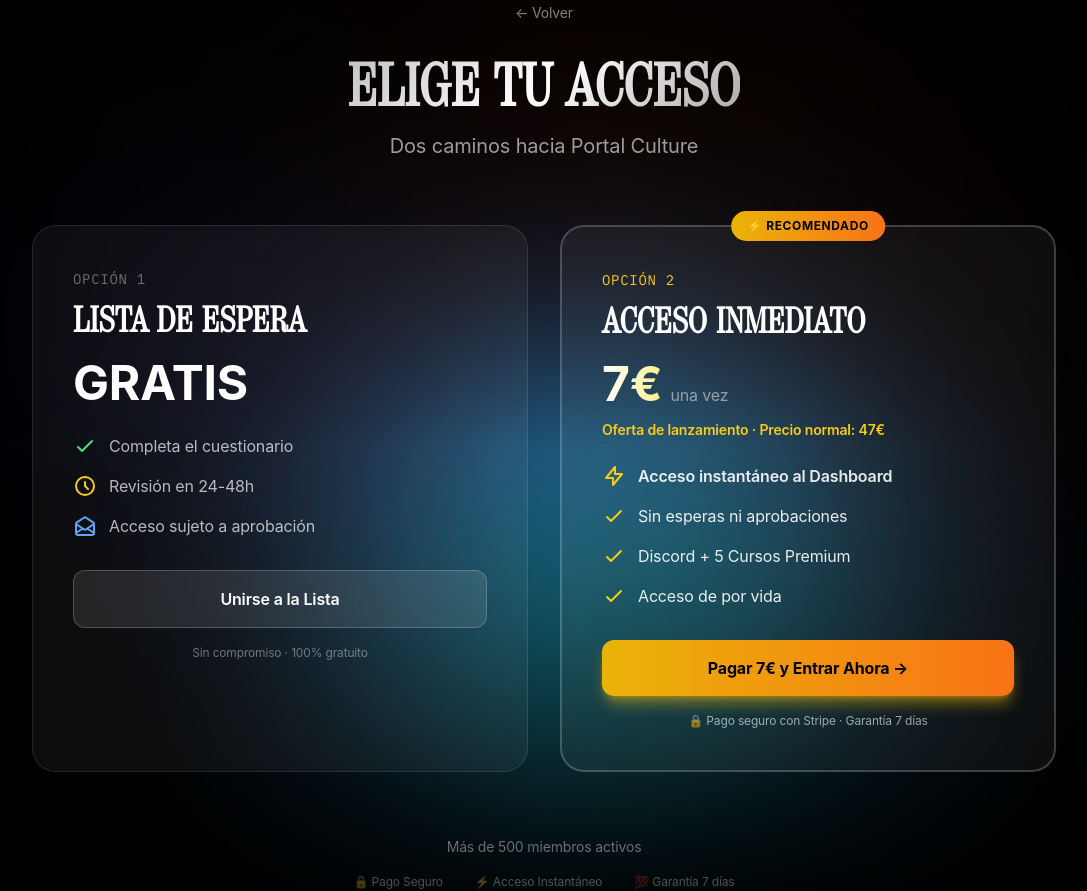
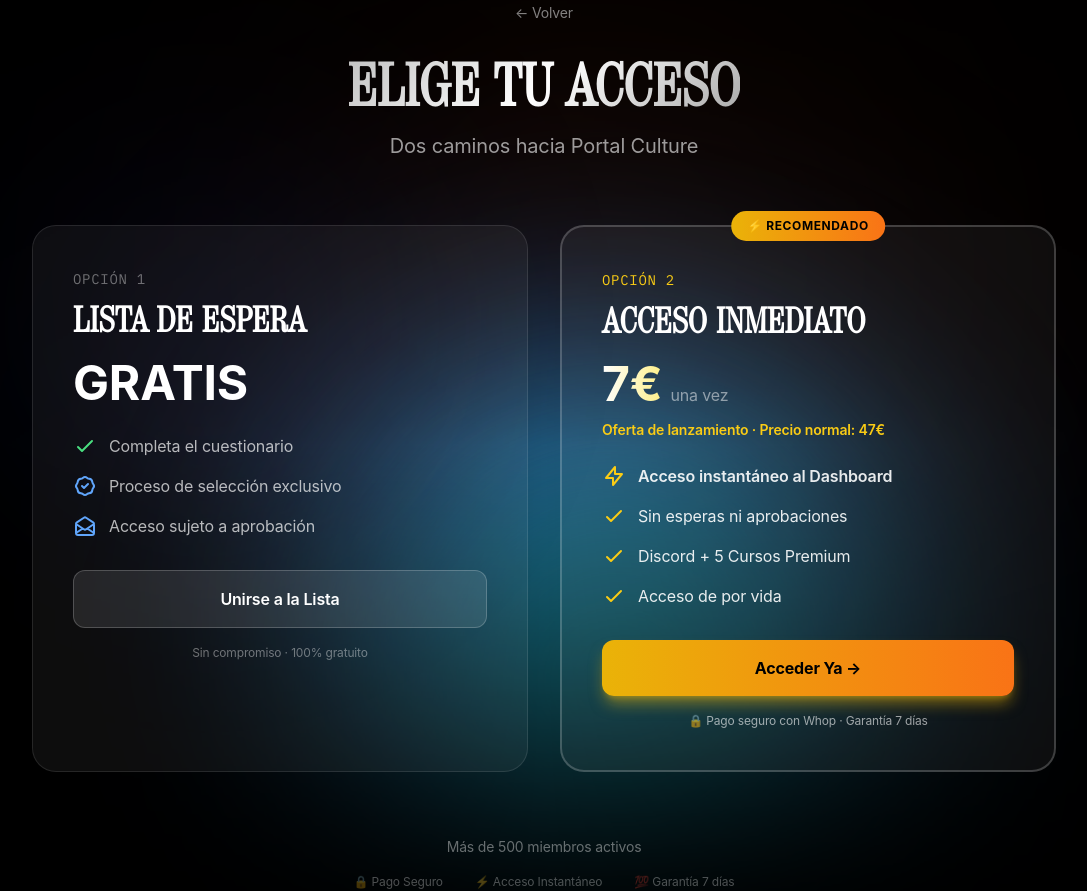
Before and after one commit to mysticcbrand-hub/portalculture, a Next.js app: page /acceso in a window 1280 px wide. Shown: the whole page, without its empty margins (96-1183 px from the left). Built offline with nearby package versions, Linux system fonts and the light colour scheme.

Commit message:
Fix cursor visibility, update button text and payment provider to Whop

```diff
--- a/app/acceso/page.tsx
+++ b/app/acceso/page.tsx
@@ -17,7 +17,7 @@ export default function AccesoPage() {
   }
 
   return (
-    <main className="relative min-h-screen flex items-center justify-center px-4 overflow-hidden bg-black">
+    <main className="relative min-h-screen flex items-center justify-center px-4 overflow-hidden bg-black" style={{ cursor: 'auto' }}>
       {/* Mesh Gradient Background - Same as landing */}
       <div className="absolute inset-0 overflow-hidden bg-black">
         <div className="absolute inset-0">
@@ -120,10 +120,10 @@ export default function AccesoPage() {
                 <span>Completa el cuestionario</span>
               </li>
               <li className="flex items-start gap-3 text-white/70">
-                <svg className="w-6 h-6 text-yellow-400 flex-shrink-0" fill="none" viewBox="0 0 24 24" stroke="currentColor">
-                  <path strokeLinecap="round" strokeLinejoin="round" strokeWidth={2} d="M12 8v4l3 3m6-3a9 9 0 11-18 0 9 9 0 0118 0z" />
+                <svg className="w-6 h-6 text-blue-400 flex-shrink-0" fill="none" viewBox="0 0 24 24" stroke="currentColor">
+                  <path strokeLinecap="round" strokeLinejoin="round" strokeWidth={2} d="M9 12l2 2 4-4M7.835 4.697a3.42 3.42 0 001.946-.806 3.42 3.42 0 014.438 0 3.42 3.42 0 001.946.806 3.42 3.42 0 013.138 3.138 3.42 3.42 0 00.806 1.946 3.42 3.42 0 010 4.438 3.42 3.42 0 00-.806 1.946 3.42 3.42 0 01-3.138 3.138 3.42 3.42 0 00-1.946.806 3.42 3.42 0 01-4.438 0 3.42 3.42 0 00-1.946-.806 3.42 3.42 0 01-3.138-3.138 3.42 3.42 0 00-.806-1.946 3.42 3.42 0 010-4.438 3.42 3.42 0 00.806-1.946 3.42 3.42 0 013.138-3.138z" />
                 </svg>
-                <span>Revisión en 24-48h</span>
+                <span>Proceso de selección exclusivo</span>
               </li>
               <li className="flex items-start gap-3 text-white/70">
                 <svg className="w-6 h-6 text-blue-400 flex-shrink-0" fill="none" viewBox="0 0 24 24" stroke="currentColor">
@@ -200,11 +200,11 @@ export default function AccesoPage() {
               onClick={handleFastPass}
               className="w-full px-8 py-4 bg-gradient-to-r from-yellow-500 to-orange-500 hover:from-yellow-400 hover:to-orange-400 text-black font-bold rounded-xl transition-all duration-300 shadow-lg shadow-yellow-500/50 hover:shadow-yellow-500/70 hover:scale-105"
             >
-              Pagar 7€ y Entrar Ahora →
+              Acceder Ya →
             </button>
 
             <p className="text-xs text-white/60 text-center mt-4">
-              🔒 Pago seguro con Stripe · Garantía 7 días
+              🔒 Pago seguro con Whop · Garantía 7 días
             </p>
           </div>
         </div>
```
